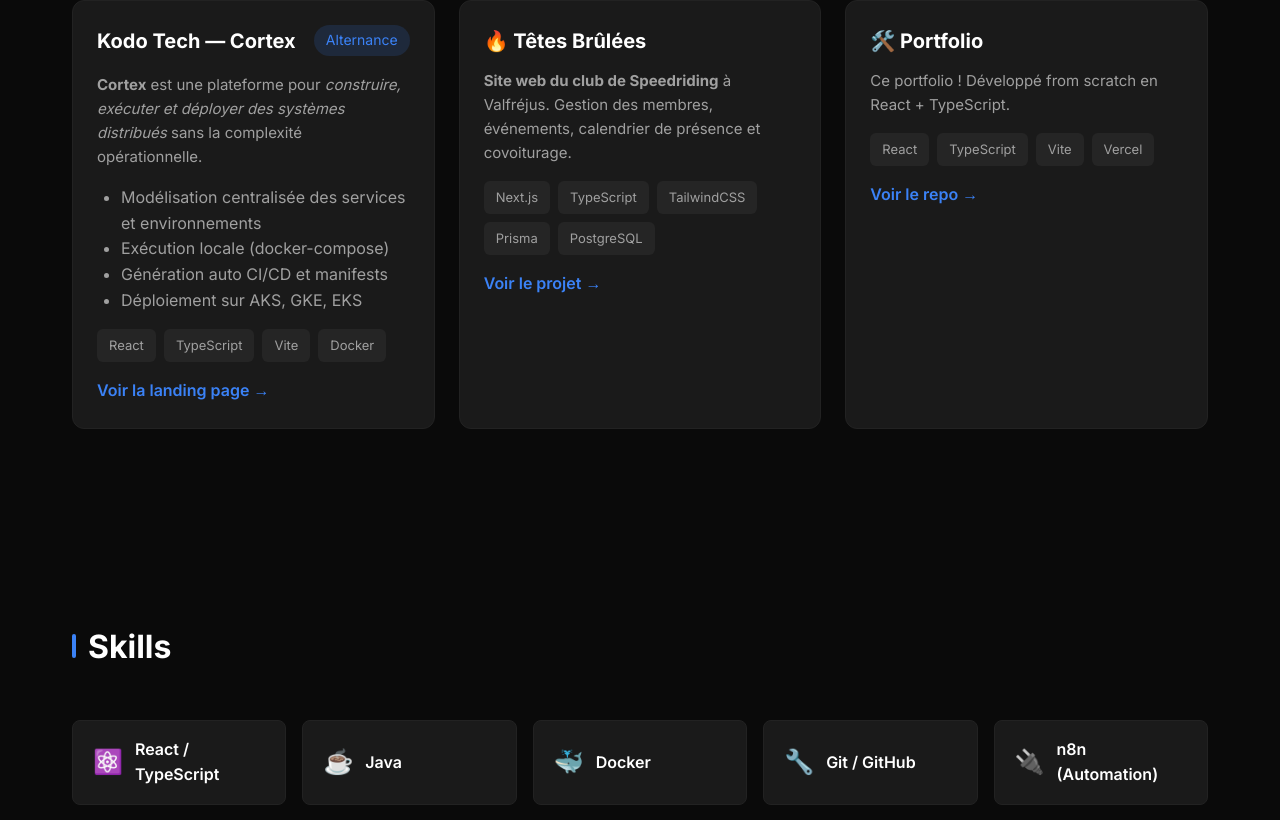
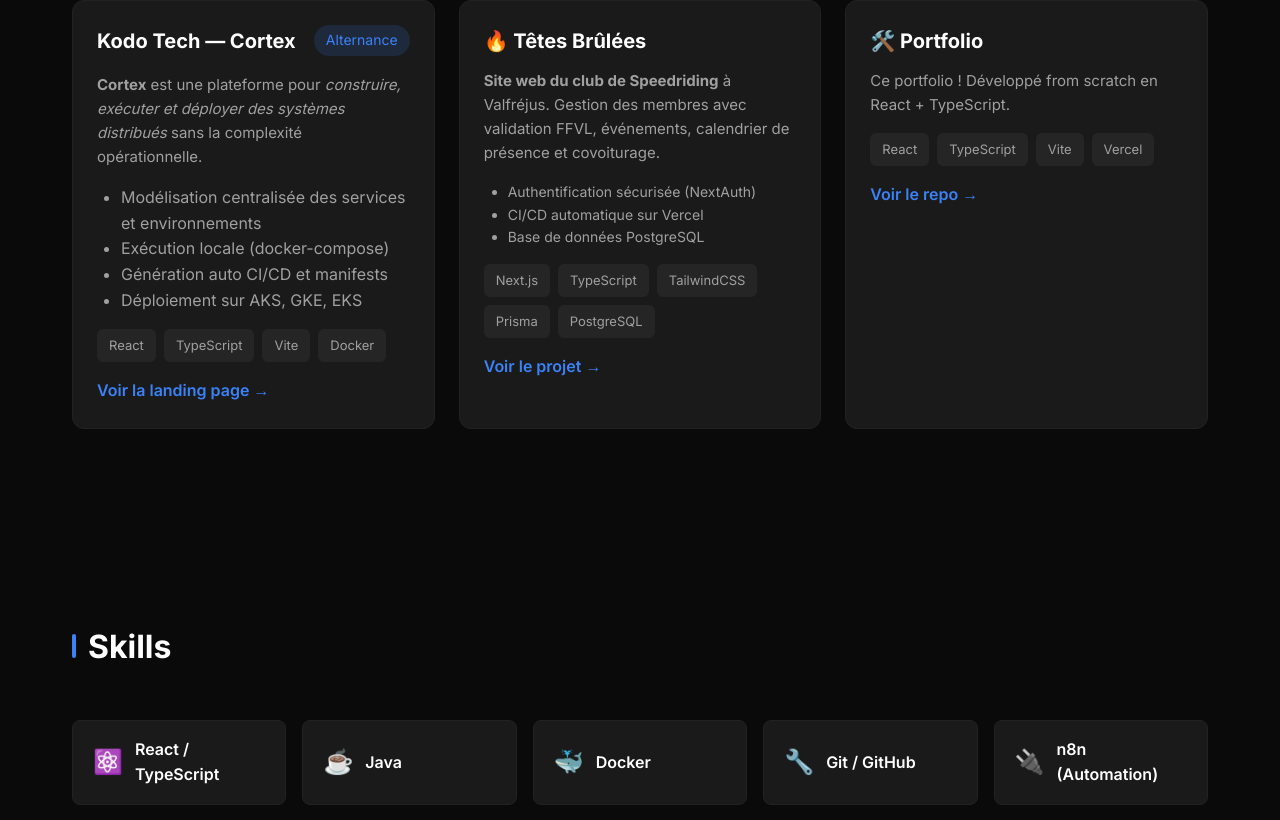
Before and after one commit to clementsbt/portfolio, a React (Vite) app: page / in a window 1280 px wide. Shown: the part 1577-2397 px from the top of the page. Built offline with nearby package versions, Linux system fonts and the light colour scheme.

Commit message:
feat: add auth and cicd details to Tetes Brulees

```diff
--- a/src/App.tsx
+++ b/src/App.tsx
@@ -146,8 +146,13 @@
             <div className="parcours-card">
               <h3>🔥 Têtes Brûlées</h3>
               <p>
-                <strong>Site web du club de Speedriding</strong> à Valfréjus. Gestion des membres, événements, calendrier de présence et covoiturage.
+                <strong>Site web du club de Speedriding</strong> à Valfréjus. Gestion des membres avec validation FFVL, événements, calendrier de présence et covoiturage.
               </p>
+              <ul style={{ color: '#a0a0a0', marginBottom: '1rem', paddingLeft: '1.5rem', fontSize: '0.875rem' }}>
+                <li>Authentification sécurisée (NextAuth)</li>
+                <li>CI/CD automatique sur Vercel</li>
+                <li>Base de données PostgreSQL</li>
+              </ul>
               <div className="tags" style={{ marginBottom: '1rem' }}>
                 <span className="tag">Next.js</span>
                 <span className="tag">TypeScript</span>
```
